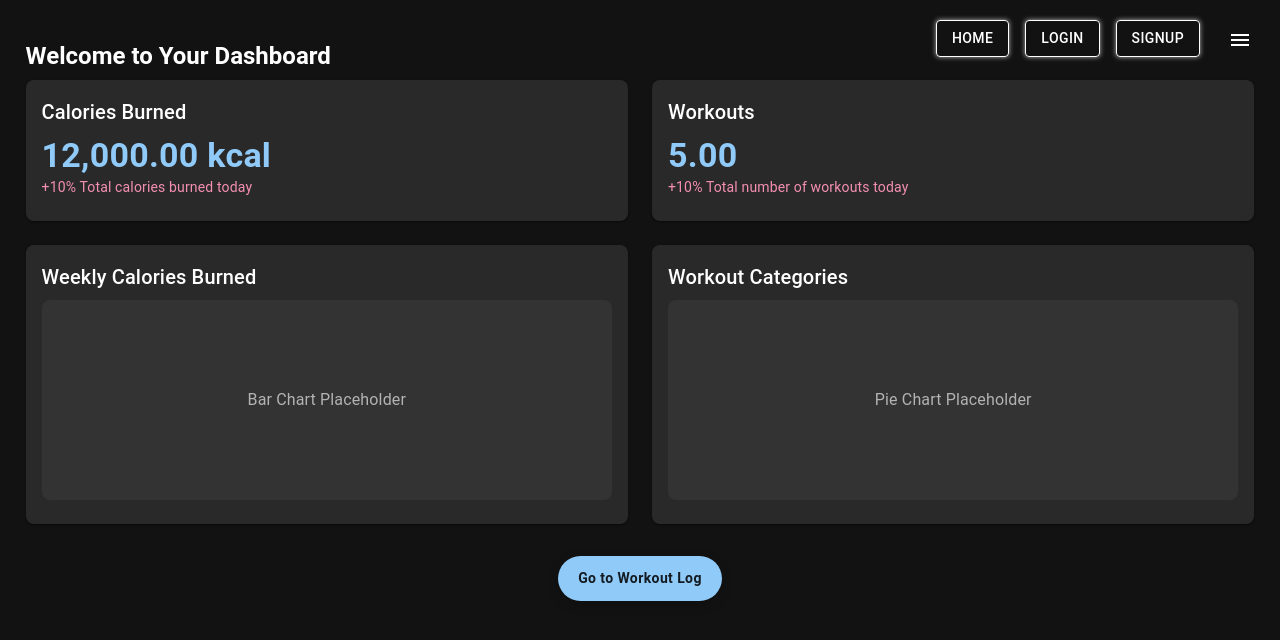
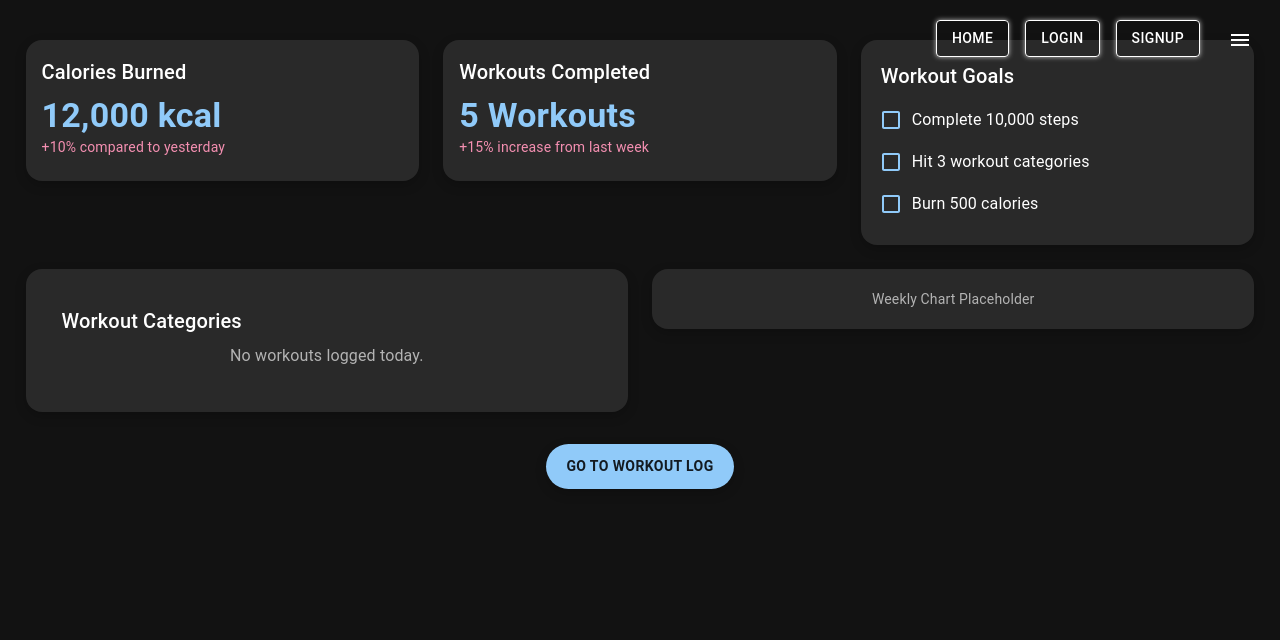
Before and after one commit to ngupta0843/CS35L-Final-Project, a React (Create React App) app in the folder client/: page /dashboard in a window 1280 px wide. Shown: the top 640 px of the page. Built offline with nearby package versions, Linux system fonts and the light colour scheme.

Commit message:
Added pie graph for different categories of muscles worked out

```diff
--- a/client/package.json
+++ b/client/package.json
@@ -15,10 +15,12 @@
     "@testing-library/react": "^13.4.0",
     "@testing-library/user-event": "^13.5.0",
     "axios": "^1.7.7",
+    "chart.js": "^4.4.7",
     "dayjs": "^1.11.13",
     "mongoose": "^8.8.2",
     "react": "^18.3.1",
     "react-calendar": "^5.1.0",
+    "react-chartjs-2": "^5.2.0",
     "react-dom": "^18.3.1",
     "react-redux": "^9.1.2",
     "react-router-dom": "^6.28.0",
--- a/client/src/components/dashboard/Dashboard.jsx
+++ b/client/src/components/dashboard/Dashboard.jsx
@@ -1,9 +1,15 @@
-import React from "react";
-import { Box, Grid, Card, CardContent, Typography, Button, ThemeProvider, CssBaseline } from "@mui/material";
+import React, { useState, useEffect } from "react";
+import { Box, Grid, Card, CardContent, Typography, Button, Checkbox, FormGroup, FormControlLabel, ThemeProvider, CssBaseline } from "@mui/material";
 import { createTheme } from "@mui/material/styles";
+import { Pie } from "react-chartjs-2";
+import axios from "axios";
+import { useSelector } from "react-redux";
+import { Chart as ChartJS, ArcElement, Tooltip, Legend } from "chart.js";
 import { useNavigate } from "react-router-dom";
 
-// Create a custom dark theme
+ChartJS.register(ArcElement, Tooltip, Legend);
+
+// Custom dark theme
 const darkTheme = createTheme({
   palette: {
     mode: "dark",
@@ -29,127 +35,191 @@ const darkTheme = createTheme({
     h6: {
       fontWeight: 500,
     },
-    body1: {
-      color: "#B3B3B3",
-    },
-    button: {
-      textTransform: "none",
-    },
   },
 });
 
 const Dashboard = () => {
+  const user = useSelector((state) => state.user);
+  const [categoryData, setCategoryData] = useState({});
   const navigate = useNavigate();
+  const baseURL = "http://localhost:8088/api";
 
-  // Handle navigation to workout log
-  const handleWorkoutLogRedirect = () => {
-    navigate("/workout-log");
+  useEffect(() => {
+    const fetchWorkoutCategories = async () => {
+      try {
+        const today = new Date().toISOString().split("T")[0];
+        const response = await axios.get(`${baseURL}/workouts/${user.email}/${today}`);
+        const categories = response.data.workouts.reduce((acc, workout) => {
+          acc[workout.category] = (acc[workout.category] || 0) + 1;
+          return acc;
+        }, {});
+        setCategoryData(categories);
+      } catch (error) {
+        console.error("Error fetching workout categories:", error);
+        setCategoryData({});
+      }
+    };
+
+    if (user.email) fetchWorkoutCategories();
+  }, [user.email]);
+
+  const pieData = {
+    labels: Object.keys(categoryData),
+    datasets: [
+      {
+        data: Object.values(categoryData),
+        backgroundColor: ["#64b5f6", "#81c784", "#ba68c8", "#f06292", "#ffd54f"],
+        hoverBackgroundColor: ["#42a5f5", "#66bb6a", "#ab47bc", "#ec407a", "#ffca28"],
+      },
+    ],
   };
 
   return (
     <ThemeProvider theme={darkTheme}>
       <CssBaseline />
-      <Box
+      <Box sx={{ padding: "5vh 2vw", minHeight: "100vh" }}>
+        <Grid container spacing={3}>
+          {/* Statistic Cards */}
+          <Grid item xs={12} md={4}>
+            <Card
               sx={{
-          padding: "5vh 2vw",
-          backgroundColor: "background.default",
-          minHeight: "100vh",
-          color: "text.primary",
+                backgroundColor: "background.paper",
+                borderRadius: 4,
+                boxShadow: "0 4px 12px rgba(0, 0, 0, 0.2)",
               }}
             >
-        {/* Welcome Header */}
-        <Typography variant="h5" gutterBottom>
-          Welcome to Your Dashboard
-        </Typography>
-
-        <Grid container spacing={3}>
-          {/* Top Section: Two Statistic Cards */}
-          <Grid item xs={12} md={6}>
-            <Card sx={{ backgroundColor: "background.paper", borderRadius: 2 }}>
               <CardContent>
                 <Typography variant="h6" gutterBottom>
                   Calories Burned
                 </Typography>
                 <Typography variant="h4" fontWeight="bold" color="primary">
-                  12,000.00 kcal
+                  12,000 kcal
                 </Typography>
                 <Typography variant="body2" color="secondary">
-                  +10% Total calories burned today
+                  +10% compared to yesterday
                 </Typography>
               </CardContent>
             </Card>
           </Grid>
 
-          <Grid item xs={12} md={6}>
-            <Card sx={{ backgroundColor: "background.paper", borderRadius: 2 }}>
+          <Grid item xs={12} md={4}>
+            <Card
+              sx={{
+                backgroundColor: "background.paper",
+                borderRadius: 4,
+                boxShadow: "0 4px 12px rgba(0, 0, 0, 0.2)",
+              }}
+            >
               <CardContent>
                 <Typography variant="h6" gutterBottom>
-                  Workouts
+                  Workouts Completed
                 </Typography>
                 <Typography variant="h4" fontWeight="bold" color="primary">
-                  5.00
+                  5 Workouts
                 </Typography>
                 <Typography variant="body2" color="secondary">
-                  +10% Total number of workouts today
+                  +15% increase from last week
                 </Typography>
               </CardContent>
             </Card>
           </Grid>
 
-          {/* Middle Section: Weekly Stats and Categories */}
+          {/* Checklist Placeholder */}
+          <Grid item xs={12} md={4}>
+            <Card
+              sx={{
+                backgroundColor: "background.paper",
+                borderRadius: 4,
+                boxShadow: "0 4px 12px rgba(0, 0, 0, 0.2)",
+                padding: "20px",
+              }}
+            >
+              <Typography variant="h6" gutterBottom>
+                Workout Goals
+              </Typography>
+              <FormGroup>
+                <FormControlLabel
+                  control={<Checkbox sx={{ color: "primary.main" }} />}
+                  label="Complete 10,000 steps"
+                />
+                <FormControlLabel
+                  control={<Checkbox sx={{ color: "primary.main" }} />}
+                  label="Hit 3 workout categories"
+                />
+                <FormControlLabel
+                  control={<Checkbox sx={{ color: "primary.main" }} />}
+                  label="Burn 500 calories"
+                />
+              </FormGroup>
+            </Card>
+          </Grid>
+
+          {/* Workout Categories & Weekly Chart Section */}
+          <Grid item xs={12}>
+            <Grid container spacing={3}>
+              {/* Workout Categories */}
               <Grid item xs={12} md={6}>
-            <Card sx={{ backgroundColor: "background.paper", borderRadius: 2 }}>
+                <Card
+                  sx={{
+                    backgroundColor: "background.paper",
+                    borderRadius: 4,
+                    boxShadow: "0px 4px 12px rgba(0, 0, 0, 0.2)",
+                    padding: "20px",
+                  }}
+                >
                   <CardContent>
                     <Typography variant="h6" gutterBottom>
-                  Weekly Calories Burned
+                      Workout Categories
                     </Typography>
-                {/* Placeholder for Chart */}
                     <Box
                       sx={{
-                    backgroundColor: "#333333",
-                    height: "200px",
-                    borderRadius: "8px",
                         display: "flex",
+                        flexDirection: "column",
+                        alignItems: "center",
                         justifyContent: "center",
-                    alignItems: "center",
+                        height: "100%",
                       }}
                     >
-                  <Typography color="text.secondary">Bar Chart Placeholder</Typography>
+                      {Object.keys(categoryData).length > 0 ? (
+                        <Pie data={pieData} options={{ plugins: { legend: { display: false } } }} />
+                      ) : (
+                        <Typography color="text.secondary" align="center">
+                          No workouts logged today.
+                        </Typography>
+                      )}
                     </Box>
                   </CardContent>
                 </Card>
               </Grid>
 
+              {/* Weekly Chart Placeholder */}
               <Grid item xs={12} md={6}>
-            <Card sx={{ backgroundColor: "background.paper", borderRadius: 2 }}>
-              <CardContent>
-                <Typography variant="h6" gutterBottom>
-                  Workout Categories
-                </Typography>
-                {/* Placeholder for Pie Chart */}
-                <Box
+                <Card
                   sx={{
-                    backgroundColor: "#333333",
-                    height: "200px",
-                    borderRadius: "8px",
+                    backgroundColor: "background.paper",
+                    borderRadius: 4,
+                    boxShadow: "0px 4px 12px rgba(0, 0, 0, 0.2)",
+                    padding: "20px",
                     display: "flex",
+                    alignItems: "center",
                     justifyContent: "center",
-                    alignItems: "center",
                   }}
                 >
-                  <Typography color="text.secondary">Pie Chart Placeholder</Typography>
-                </Box>
-              </CardContent>
+                  <Typography variant="body2" color="text.secondary">
+                    Weekly Chart Placeholder
+                  </Typography>
                 </Card>
               </Grid>
             </Grid>
+          </Grid>
+        </Grid>
 
-        {/* Button to Redirect to Workout Log */}
+        {/* Button */}
         <Box display="flex" justifyContent="center" mt={4}>
           <Button
             variant="contained"
             color="primary"
-            onClick={handleWorkoutLogRedirect}
+            onClick={() => navigate("/workout-log")}
             sx={{
               fontWeight: "bold",
               borderRadius: "24px",
```
Also changed, not shown: 1 other file (tests, documents, lock files or other folders). Lines whose indentation alone changed are shown as unchanged.
